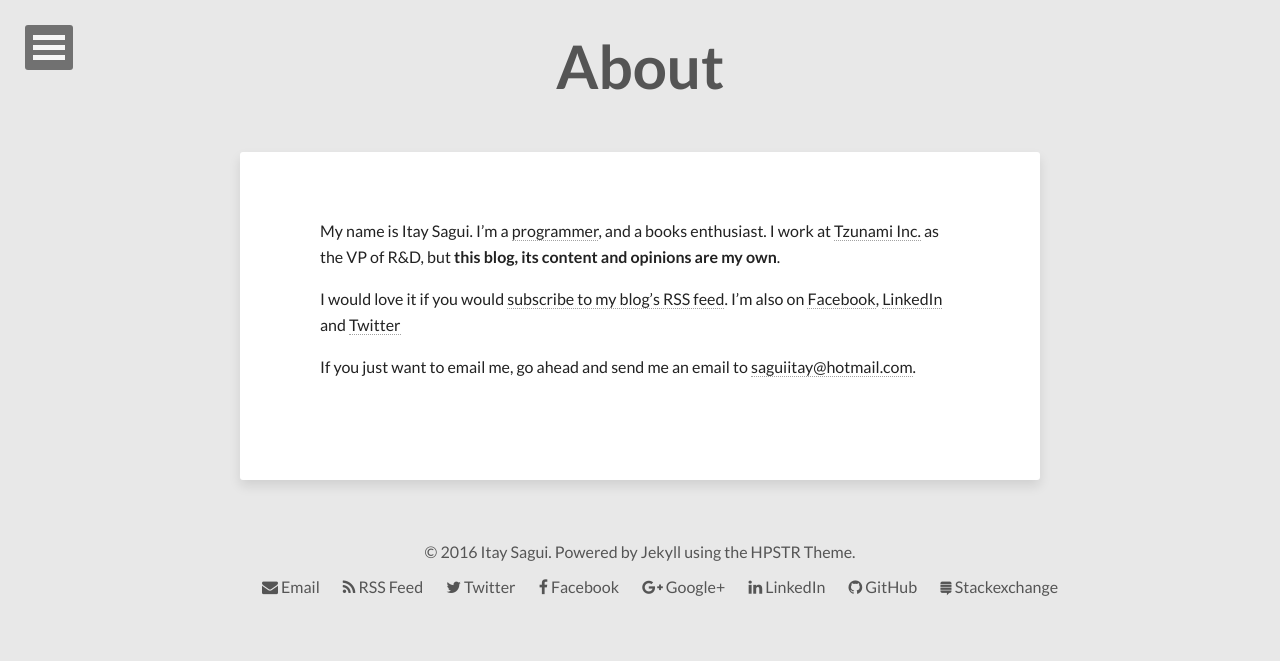
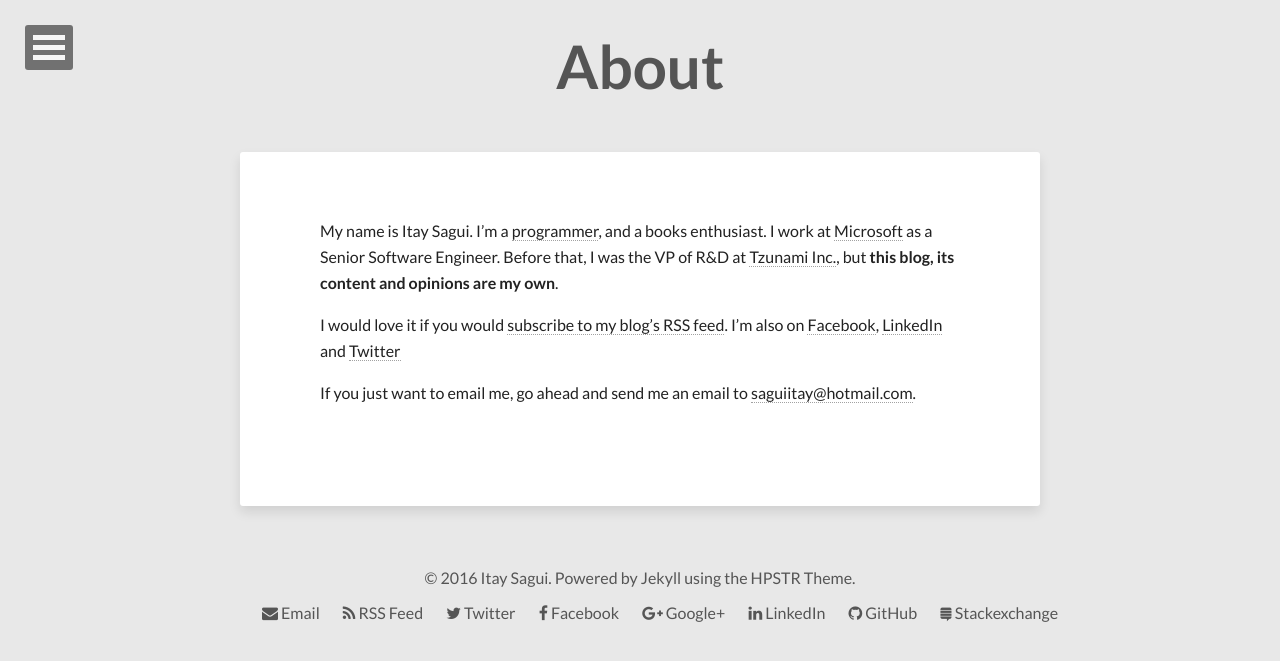
Before and after one commit to nathanghans/saguiitay.github.io, a Jekyll site: the page built from about.md, in a window 1280 px wide. Shown: the top 661 px of the page. Built offline with Jekyll 4.4.1, drawn with Linux system fonts in a browser that asks for light colours; nearby versions of some CDN libraries.

Commit message:
Update about.md

```diff
--- a/about.md
+++ b/about.md
@@ -5,7 +5,7 @@ date: 2011-12-30 12:22
 author: saguiitay
 permalink: /about/
 ---
-My name is Itay Sagui. I'm a [programmer](http://www.github.com/saguiitay), and a books enthusiast. I work at [Tzunami Inc.](http://www.tzunami.com) as the VP of R&D, but **this blog, its content and opinions are my own**.
+My name is Itay Sagui. I'm a [programmer](http://www.github.com/saguiitay), and a books enthusiast. I work at [Microsoft](http://www.microsoft.com) as a Senior Software Engineer. Before that, I was the VP of R&D  at [Tzunami Inc.](http://www.tzunami.com), but **this blog, its content and opinions are my own**.
 
 I would love it if you would [subscribe to my blog's RSS feed]({{site.url}}feed.xml). I'm also on [Facebook](https://www.facebook.com/saguiitay), [LinkedIn](http://il.linkedin.com/in/saguiitay/) and [Twitter](https://www.twitter.com/saguiitay)
 
```
